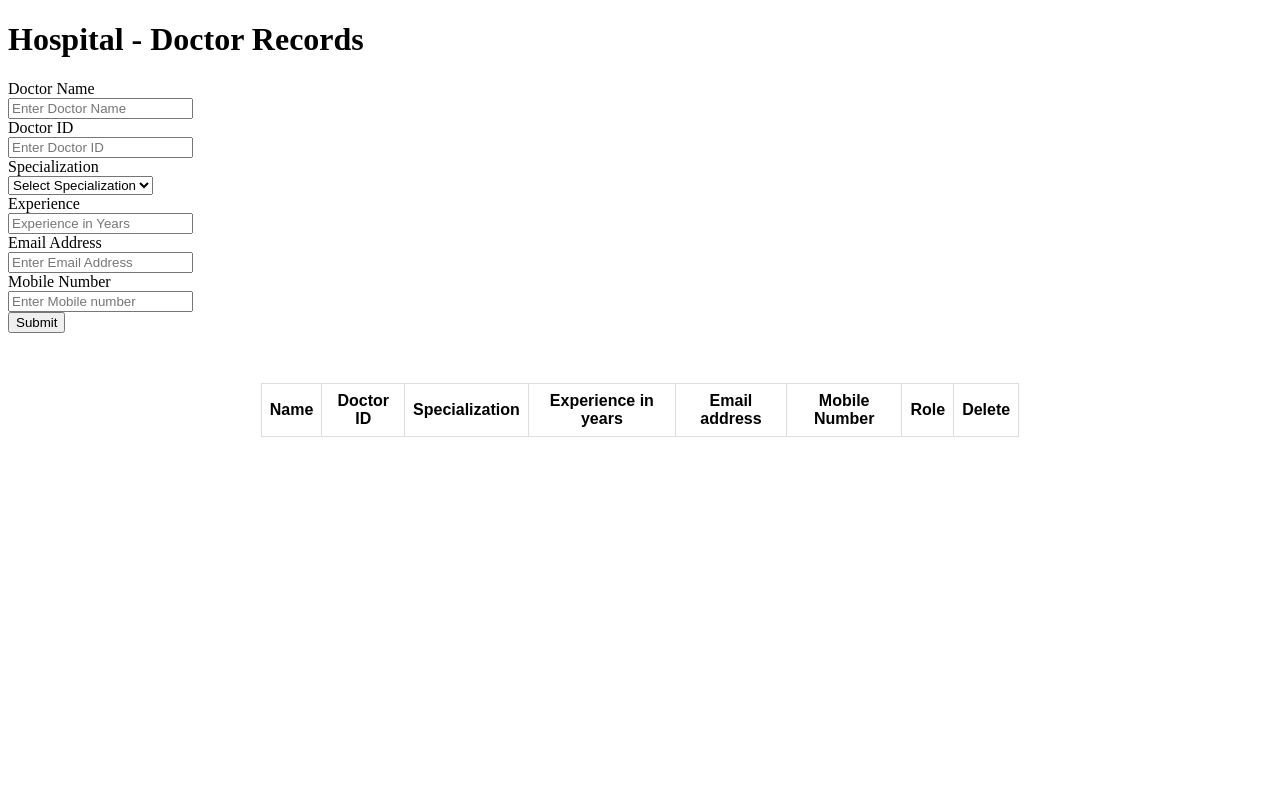
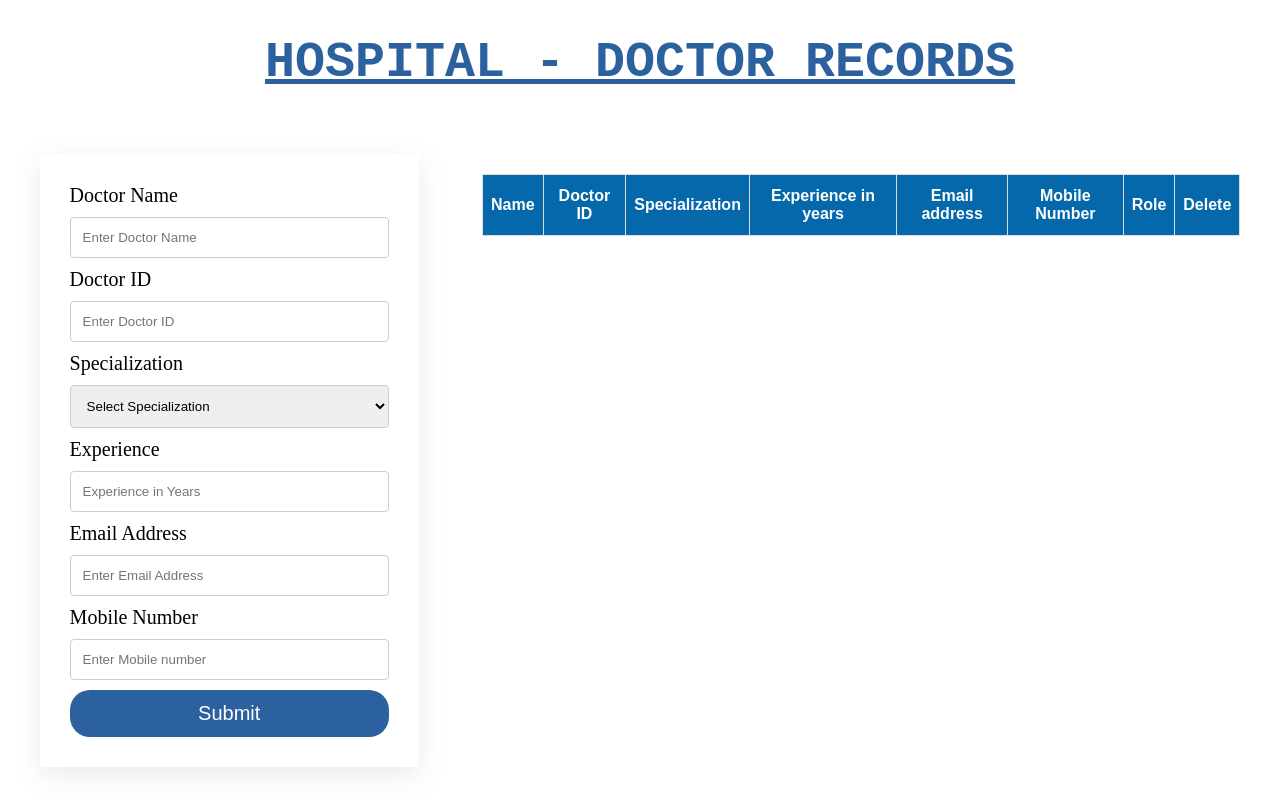
Before and after one commit to afsar1ansel/cap05, a plain HTML site: page dom3/doc_data/index.html in a window 1280 px wide. Drawn offline with Linux system fonts and the light colour scheme.

Commit message:
doc and emp

```diff
--- a/dom3/doc_data/index.css
+++ b/dom3/doc_data/index.css
@@ -1,3 +1,26 @@
+/* Fill CSS here */
+
+
+div {
+  display: flex;
+  justify-content: space-around;
+}
+form {
+  margin: 0 auto;
+  margin-top: 30px;
+  width: 30%;
+  box-shadow: rgba(149, 157, 165, 0.2) 0px 8px 24px;
+  padding: 30px;
+}
+
+
+
+label {
+  margin: auto;
+  padding: auto;
+  font-size: 20px;
+}
+
 table {
   font-family: Arial, Helvetica, sans-serif;
   border-collapse: collapse;
@@ -13,3 +36,61 @@ table th {
   padding: 8px;
   text-align: center;
 }
+
+table tr:nth-child(even) {
+  background-color: #8caacf;
+}
+
+table tr:hover {
+  background-color: #ddd;
+}
+
+table th {
+  padding-top: 12px;
+  padding-bottom: 12px;
+  text-align: left;
+  background-color: #0468aa;
+  color: white;
+  text-align: center;
+}
+
+* {
+  box-sizing: border-box;
+}
+
+input[type="text"],
+select,
+textarea,input[type="number"] {
+  width: 100%;
+  padding: 12px;
+  border: 1px solid #ccc;
+  border-radius: 4px;
+  box-sizing: border-box;
+  margin-top: 10px;
+  margin-bottom: 10px;
+  resize: vertical;
+}
+
+input[type="submit"] {
+  background-color: #2b619e;
+  color: white;
+  padding: 12px 20px;
+  border: none;
+  border-radius: 20px;
+  cursor: pointer;
+  width: 100%;
+  font-size: 20px;
+}
+
+input[type="submit"]:hover {
+  background-color: #3973b6;
+}
+
+h1 {
+  text-align: center;
+  font-size: 50px;
+  text-transform: uppercase;
+  font-family: monospace;
+  color: #2b619e;
+  text-decoration: underline;
+}
--- a/dom3/masai_employee/WEB-19 u2c3/index.css
+++ b/dom3/masai_employee/WEB-19 u2c3/index.css
@@ -1 +1,96 @@
 /* Fill CSS here */
+
+
+div {
+    display: flex;
+    justify-content: space-around;
+  }
+  form {
+    margin: 0 auto;
+    margin-top: 30px;
+    width: 30%;
+    box-shadow: rgba(149, 157, 165, 0.2) 0px 8px 24px;
+    padding: 30px;
+  }
+
+
+
+  label {
+    margin: auto;
+    padding: auto;
+    font-size: 20px;
+  }
+
+  table {
+    font-family: Arial, Helvetica, sans-serif;
+    border-collapse: collapse;
+    width: 60%;
+    margin: auto;
+    margin-top: 50px;
+    text-align: center;
+  }
+
+  table td,
+  table th {
+    border: 1px solid #ddd;
+    padding: 8px;
+    text-align: center;
+  }
+
+  table tr:nth-child(even) {
+    background-color: #8caacf;
+  }
+
+  table tr:hover {
+    background-color: #ddd;
+  }
+
+  table th {
+    padding-top: 12px;
+    padding-bottom: 12px;
+    text-align: left;
+    background-color: #0468aa;
+    color: white;
+    text-align: center;
+  }
+
+  * {
+    box-sizing: border-box;
+  }
+
+  input[type="text"],
+  select,
+  textarea,input[type="number"] {
+    width: 100%;
+    padding: 12px;
+    border: 1px solid #ccc;
+    border-radius: 4px;
+    box-sizing: border-box;
+    margin-top: 10px;
+    margin-bottom: 10px;
+    resize: vertical;
+  }
+
+  input[type="submit"] {
+    background-color: #2b619e;
+    color: white;
+    padding: 12px 20px;
+    border: none;
+    border-radius: 20px;
+    cursor: pointer;
+    width: 100%;
+    font-size: 20px;
+  }
+
+  input[type="submit"]:hover {
+    background-color: #3973b6;
+  }
+
+  h1 {
+    text-align: center;
+    font-size: 50px;
+    text-transform: uppercase;
+    font-family: monospace;
+    color: #2b619e;
+    text-decoration: underline;
+  }
```
Also changed, not shown: dom3/masai_employee/WEB-19 u2c3/index.html (+1 -1 lines), dom3/masai_employee/WEB-19 u2c3/record.js (+86 -41 lines).
